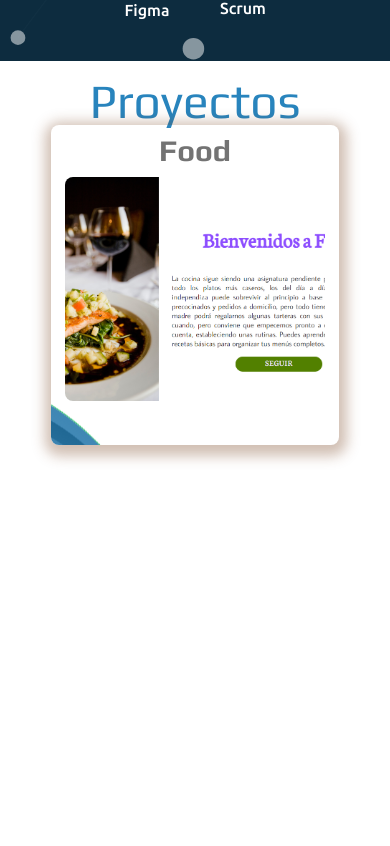
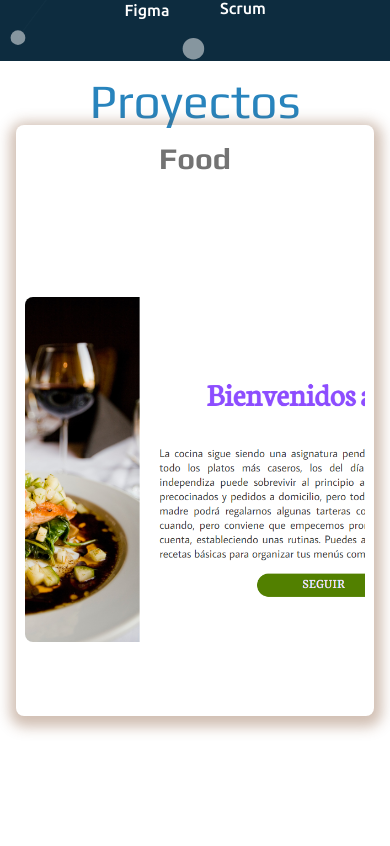
Before and after one commit to JorgeDCoria/My-Portfolio, a React (Create React App) app: page / in a window 390 px wide. Shown: the part 2218-3064 px from the top of the page. Built offline with nearby package versions, Linux system fonts and the light colour scheme.

Commit message:
perf/ close modal clicking outside, modified project style

```diff
--- a/src/components/Proyects/Projects.jsx
+++ b/src/components/Proyects/Projects.jsx
@@ -8,7 +8,7 @@ const Projects = () => {
       <h1 className="text-center font-title text-5xl   text-primary_500">
         Proyectos
       </h1>
-      <div className="flex justify-center">
+      <div className="grid grid-cols-1 gap-4  lg:grid-cols-3">
         {projects.map((project, i) => (
           <Project key={i} project={project} />
         ))}
--- a/src/components/Proyects/components/modalProject/ModalProject.jsx
+++ b/src/components/Proyects/components/modalProject/ModalProject.jsx
@@ -6,8 +6,14 @@ import Carousel from "../carousel/Carousel";
 
 const ModalProject = ({ handleClickClose, data, url }) => {
   return (
-    <div className="w-scree fixed inset-0 z-[60] flex h-screen items-center justify-center bg-[rgba(4,15,21,0.7)]">
-      <div className="relative h-2/5 w-[95%] lg:h-4/5 lg:w-4/5">
+    <div
+      className="w-scree fixed inset-0 z-[60] flex h-screen items-center justify-center bg-[rgba(4,15,21,0.7)]"
+      onClick={handleClickClose}
+    >
+      <div
+        className="relative h-2/5 w-[95%] lg:h-4/5 lg:w-4/5"
+        onClick={(e) => e.stopPropagation()}
+      >
         <div className="absolute top-2 right-2 z-[70]">
           <button onClick={handleClickClose}>
             <svg
--- a/src/components/Proyects/components/project/Project.jsx
+++ b/src/components/Proyects/components/project/Project.jsx
@@ -7,21 +7,22 @@ const Project = ({ project }) => {
     setShowModal(!showModal);
   };
   return (
-    <div className="group relative flex h-80  w-72 animate-shadowSecondary flex-col items-center overflow-hidden  rounded-lg border-none hover:animate-shadowPrimary">
-      <div className="p-2 text-center font-title text-3xl font-semibold text-neutral-500">
+    <div className="group relative h-[70vh] animate-shadowSecondary flex-col items-center overflow-hidden  rounded-lg border-none hover:animate-shadowPrimary">
+      <div className="h-1/6 p-4 text-center font-title text-3xl font-semibold text-neutral-500">
         {project.title}
       </div>
-      <div className=" flex justify-center">
+      <div className="flex h-5/6 items-center justify-center">
         <img
-          className="h-56 w-[90%] rounded-lg object-cover"
+          className="h-[70%] w-[95%] rounded-lg object-cover"
           src={project.image}
           alt={project.title}
         />
       </div>
+      {/*  al hacer hover se muestra lo siguiente */}
       <div className="absolute -left-full -bottom-full h-full w-full duration-1000 group-hover:left-0 group-hover:bottom-0">
         <div className="relative h-full w-full border border-red-600 ">
           <svg
-            className="absolute -top-20 -left-24 z-40 h-[500px] w-[500px] animate-spinOne rounded-full border border-green-500 duration-1000"
+            className="absolute -top-28 -left-24 z-40 hidden h-[160%] w-[160%] animate-spinOne rounded-full border border-green-500 duration-1000 lg:block"
             xmlns="http://www.w3.org/2000/svg"
             viewBox="0 0 2000 1500"
             width="1em"
@@ -92,8 +93,8 @@ const Project = ({ project }) => {
             </g>
           </svg>
 
-          <div className="absolute top-0 left-0 z-50 flex h-full w-full flex-col items-center justify-around">
-            <p className="p-2 text-center font-semibold text-primary_900">
+          <div className="absolute top-0 left-0 z-50 flex h-full w-full flex-col items-center justify-around bg-primary_400 lg:bg-transparent">
+            <p className="p-2 text-center font-semibold text-primary_900 md:text-2xl lg:text-base">
               {project.description}
             </p>
             <button
```
